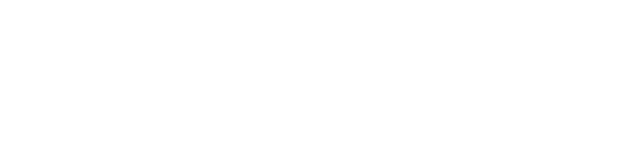
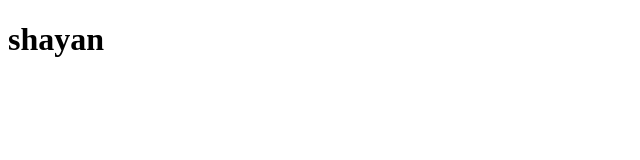
Before and after one commit to shayanrasooli-ir/git-toturial, a plain HTML site: page index.html in a window 1280 px wide. Shown: the whole page, without its empty margins (0-640 px from the left). Drawn offline with Linux system fonts and the light colour scheme.

Commit message:
i added a p tag to ir and clean the style file in style sheet

```diff
--- a/index.html
+++ b/index.html
@@ -7,7 +7,7 @@
     <title>Document</title>
 </head>
 <body>
-
+    <h1>shayan</h1>
 
 </body>
 </html>
--- a/javascript/main.js
+++ b/javascript/main.js
@@ -0,0 +1 @@
+console.log("shayan");
--- a/styles.css
+++ b/styles.css
@@ -0,0 +1,3 @@
+*{
+    padding: 0;
+}
```
